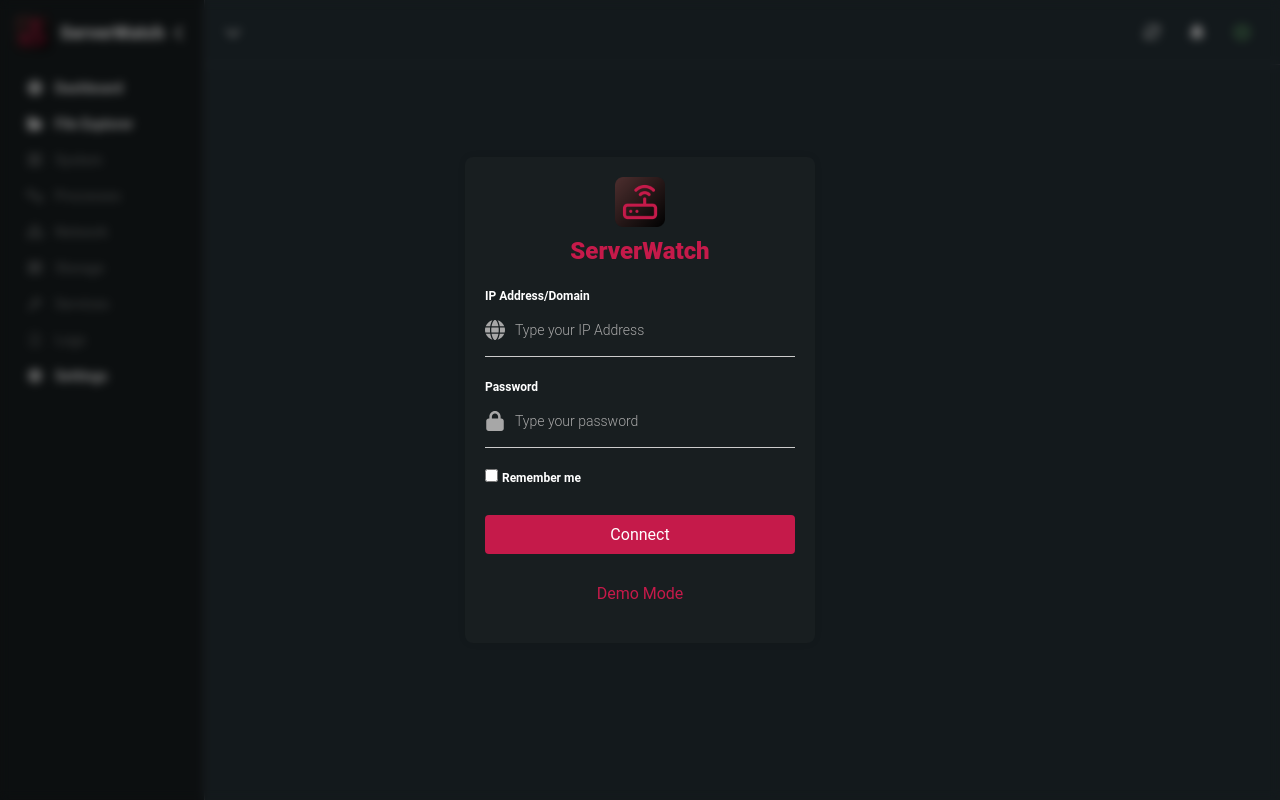
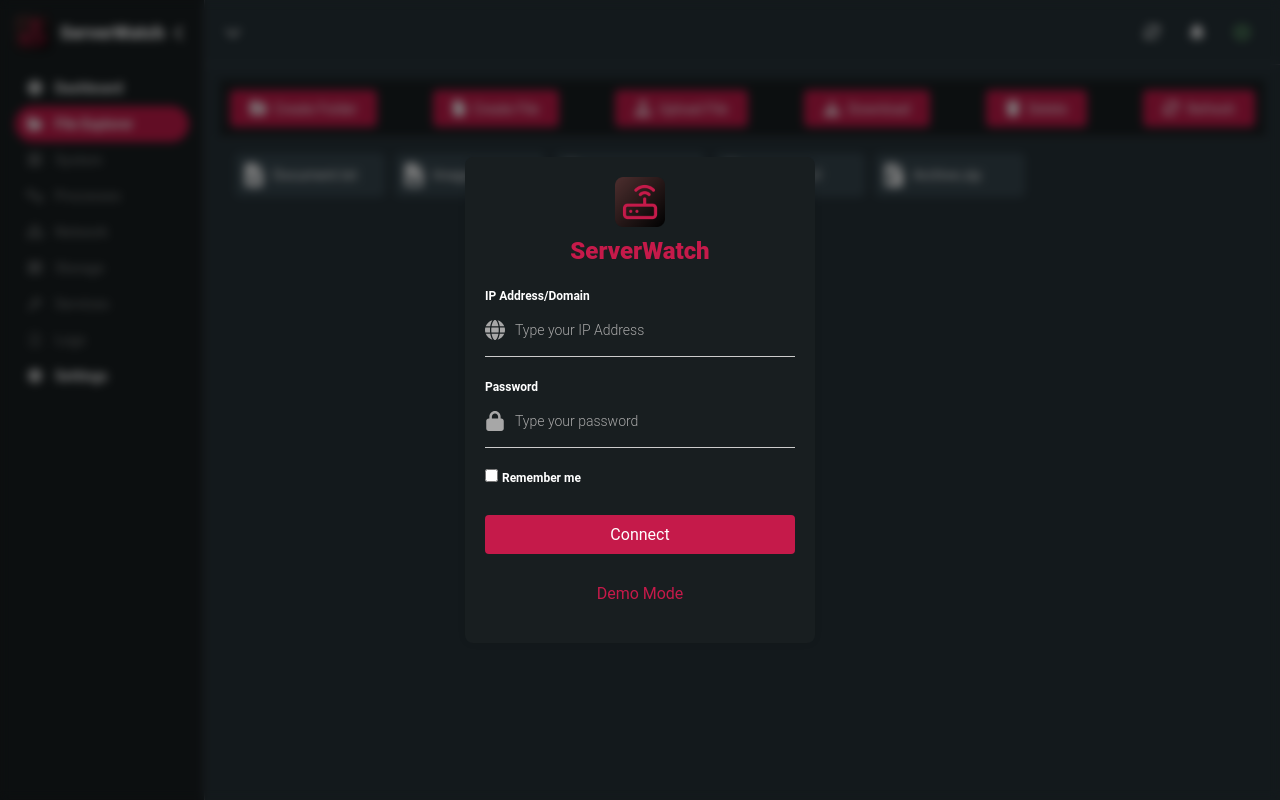
Before and after one commit to AlexanderHeffernan/ServerWatch, a Vue app in the folder frontend/: page /file-explorer in a window 1280 px wide. Built offline with nearby package versions, Linux system fonts and the light colour scheme.

Commit message:
Messing around with potential ideas for the FileExplorerView.

```diff
--- a/frontend/src/App.vue
+++ b/frontend/src/App.vue
@@ -224,6 +224,11 @@ button:disabled {
     opacity: 0.6;
 }
 
+button i {
+    margin-right: 8px;
+    font-size: 16px;
+}
+
 .spinner {
     display: inline-block;
     width: 16px;
--- a/frontend/src/router/index.ts
+++ b/frontend/src/router/index.ts
@@ -1,5 +1,6 @@
 import { createRouter, createWebHistory, RouteRecordRaw } from 'vue-router';
 import DashboardView from '../views/DashboardView.vue';
+import FileExplorerView from '../views/FileExplorerView.vue';
 import SettingsView from '../views/SettingsView.vue';
 
 const routes: Array<RouteRecordRaw> = [
@@ -7,6 +8,11 @@ const routes: Array<RouteRecordRaw> = [
     path: '/',
     name: 'dashboard',
     component: DashboardView
+  },
+  {
+    path: '/file-explorer',
+    name: 'file-explorer',
+    component: FileExplorerView
   },
   {
     path: '/settings',
--- /dev/null
+++ b/frontend/src/views/FileExplorerView.vue
@@ -0,0 +1,84 @@
+<template>
+    <div class="file-explorer">
+        <div class="tool-bar">
+            <button class="btn">
+                <i class="fa-solid fa-folder-plus"></i>
+                <span>Create Folder</span>
+            </button>
+            <button class="btn">
+                <i class="fa-solid fa-file"></i>
+                <span>Create File</span>
+            </button>
+            <button class="btn">
+                <i class="fa-solid fa-upload"></i>
+                <span>Upload File</span>
+            </button>
+            <button class="btn">
+                <i class="fa-solid fa-download"></i>
+                <span>Download</span>
+            </button>
+            <button class="btn">
+                <i class="fa-solid fa-trash"></i>
+                <span>Delete</span>
+            </button>
+            <button class="btn">
+                <i class="fa-solid fa-rotate"></i>
+                <span>Refresh</span>
+            </button>
+        </div>
+        <div class="file-icons">
+            <div v-for="file in files" :key="file.name" class="file-item">
+                <i :class="file.icon"></i>
+                <span>{{ file.name }}</span>
+            </div>
+        </div>
+    </div>
+</template>
+
+<script setup lang="ts">
+import { ref } from 'vue';
+
+const files = ref([
+    { name: 'Document.txt', icon: 'fa-solid fa-file-alt' },
+    { name: 'Image.png', icon: 'fa-solid fa-file-image' },
+    { name: 'Video.mp4', icon: 'fa-solid fa-file-video' },
+    { name: 'Audio.mp3', icon: 'fa-solid fa-file-audio' },
+    { name: 'Archive.zip', icon: 'fa-solid fa-file-archive' },
+]);
+
+</script>
+
+<style scoped>
+.tool-bar {
+    display: flex;
+    justify-content: space-between;
+    padding: 10px;
+    background-color: var(--background-dark-color);
+    border-bottom: 1px solid var(--border-color);
+}
+
+.file-icons {
+    display: flex;
+    flex-wrap: wrap;
+    padding: 10px;
+}
+.file-item {
+    display: flex;
+    align-items: center;
+    margin: 5px;
+    padding: 10px;
+    background-color: var(--background-light-color);
+    border-radius: 5px;
+    width: 150px;
+}
+.file-item i {
+    margin-right: 10px;
+    font-size: 24px;
+    color: var(--text-color);
+}
+.file-item span {
+    font-size: 14px;
+    color: var(--text-color);
+}
+
+</style>
```
